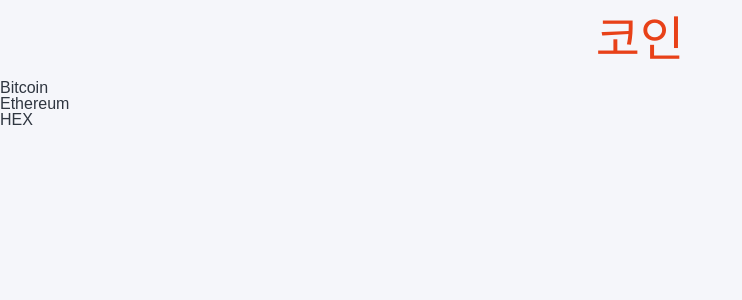
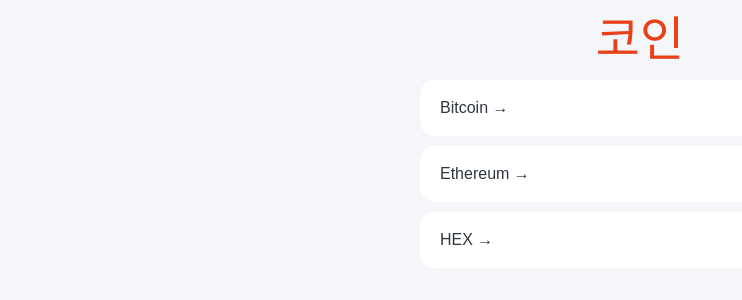
Before and after one commit to Gamddalki/ReactMasterClass, a React (Create React App) app: page / in a window 1280 px wide. Shown: the top 300 px of the page, without its empty margins (0-742 px from the left). Built offline with nearby package versions, Linux system fonts and the light colour scheme.

Commit message:
Update Coins.tsx
home 페이지 CSS 완성

```diff
--- a/src/App.tsx
+++ b/src/App.tsx
@@ -60,6 +60,7 @@
 }
 a{
   text-decoration: none;
+  color: inherit;
 }
 `;
 
--- a/src/routes/Coins.tsx
+++ b/src/routes/Coins.tsx
@@ -1,6 +1,11 @@
+import { Link } from "react-router-dom";
 import styled from "styled-components";
 
-const Container = styled.div``;
+const Container = styled.div`
+  padding: 0 20px;
+  max-width: 480px;
+  margin: 0 auto;
+`;
 const Header = styled.header`
   height: 10vh;
   display: flex;
@@ -8,7 +13,23 @@
   align-items: center;
 `;
 const CoinsList = styled.ul``;
-const Coin = styled.li``;
+const Coin = styled.li`
+  background-color: white;
+  color: ${(props) => props.theme.textColor};
+  border-radius: 15px;
+  margin-bottom: 10px;
+  a {
+    padding: 20px;
+    display: block;
+  }
+  &:hover {
+    background-color: black;
+    transition: background-color 0.2s ease-in-out;
+    a {
+      color: ${(props) => props.theme.accentColor};
+    }
+  }
+`;
 
 const Title = styled.h1`
   font-size: 48px;
@@ -53,7 +74,9 @@
       </Header>
       <CoinsList>
         {coins.map((coin) => (
-          <Coin key={coin.id}>{coin.name}</Coin>
+          <Coin key={coin.id}>
+            <Link to={`/${coin.id}`}>{coin.name} &rarr;</Link>
+          </Coin>
         ))}
       </CoinsList>
     </Container>
```
